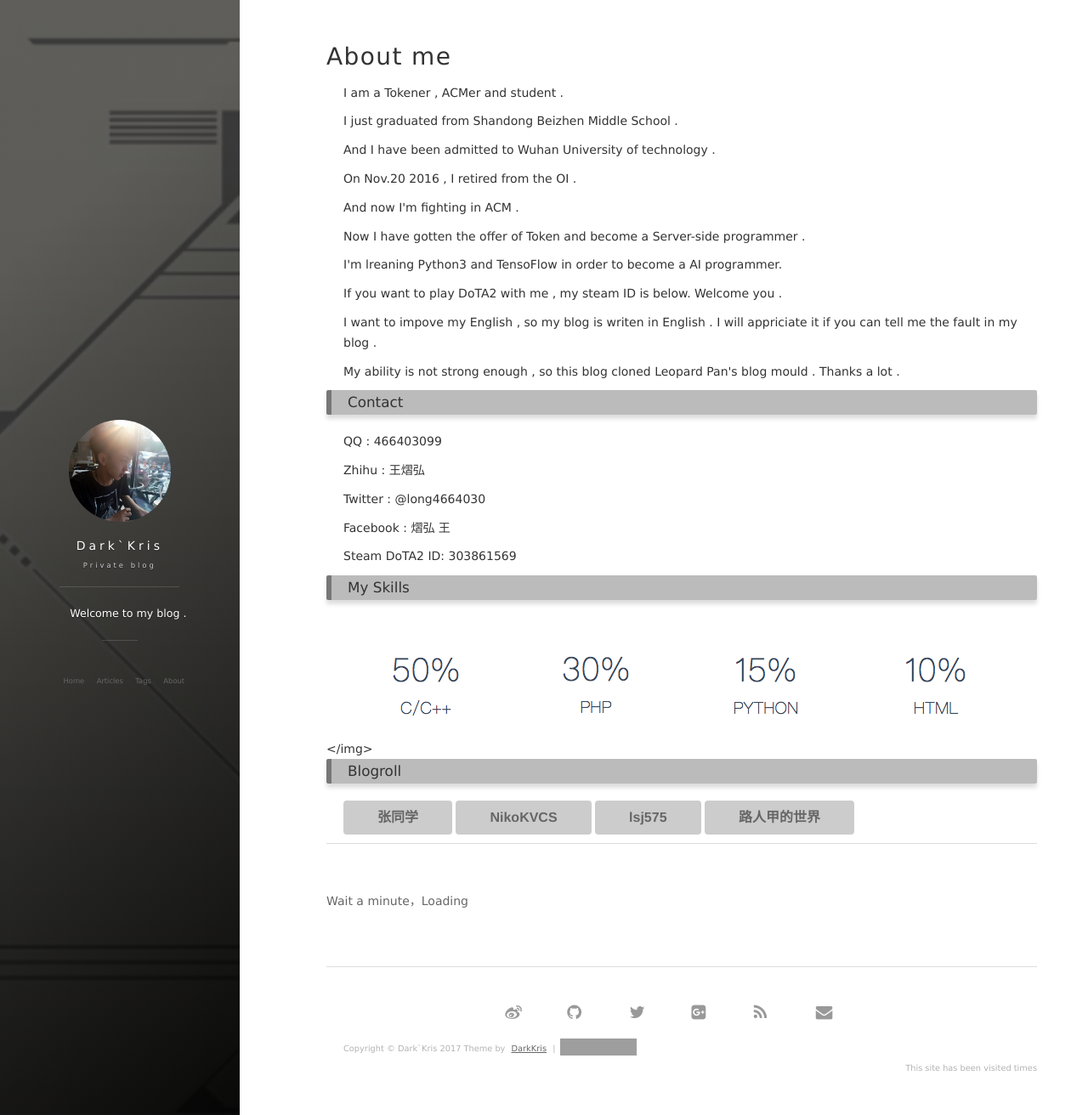
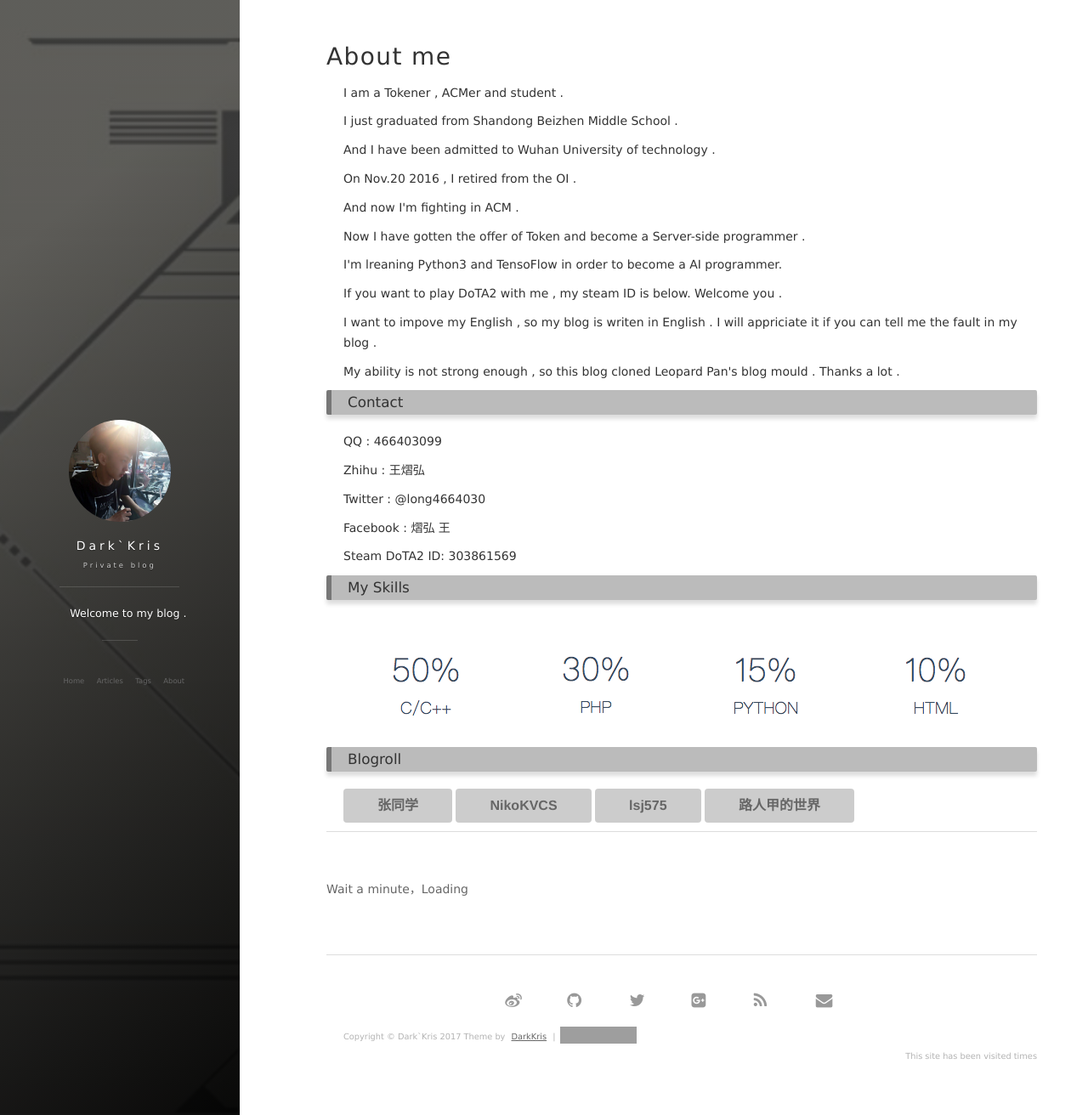
Before and after one commit to DeAntiWang/deantiwang.github.io, a Jekyll site: the page built from about.md, in a window 1280 px wide and 1312 px high. Shown: the whole window at 85% size. Built offline with Jekyll 4.4.1, drawn with Linux system fonts in a browser that asks for light colours; nearby versions of some CDN libraries; comment, search, counter and statistics services are not loaded; grey boxes are pictures that could not be loaded.

Commit message:
修复About页面

```diff
--- a/about.md
+++ b/about.md
@@ -71,7 +71,7 @@ Steam DoTA2 ID: 303861569
 
 <h3> My Skills </h3>
 
-<img src="https://darkkris.github.io/images/about/skill.png"></img>
+<img src="https://darkkris.github.io/images/about/skill.png">
 
 <h3> Blogroll </h3>
 
```
